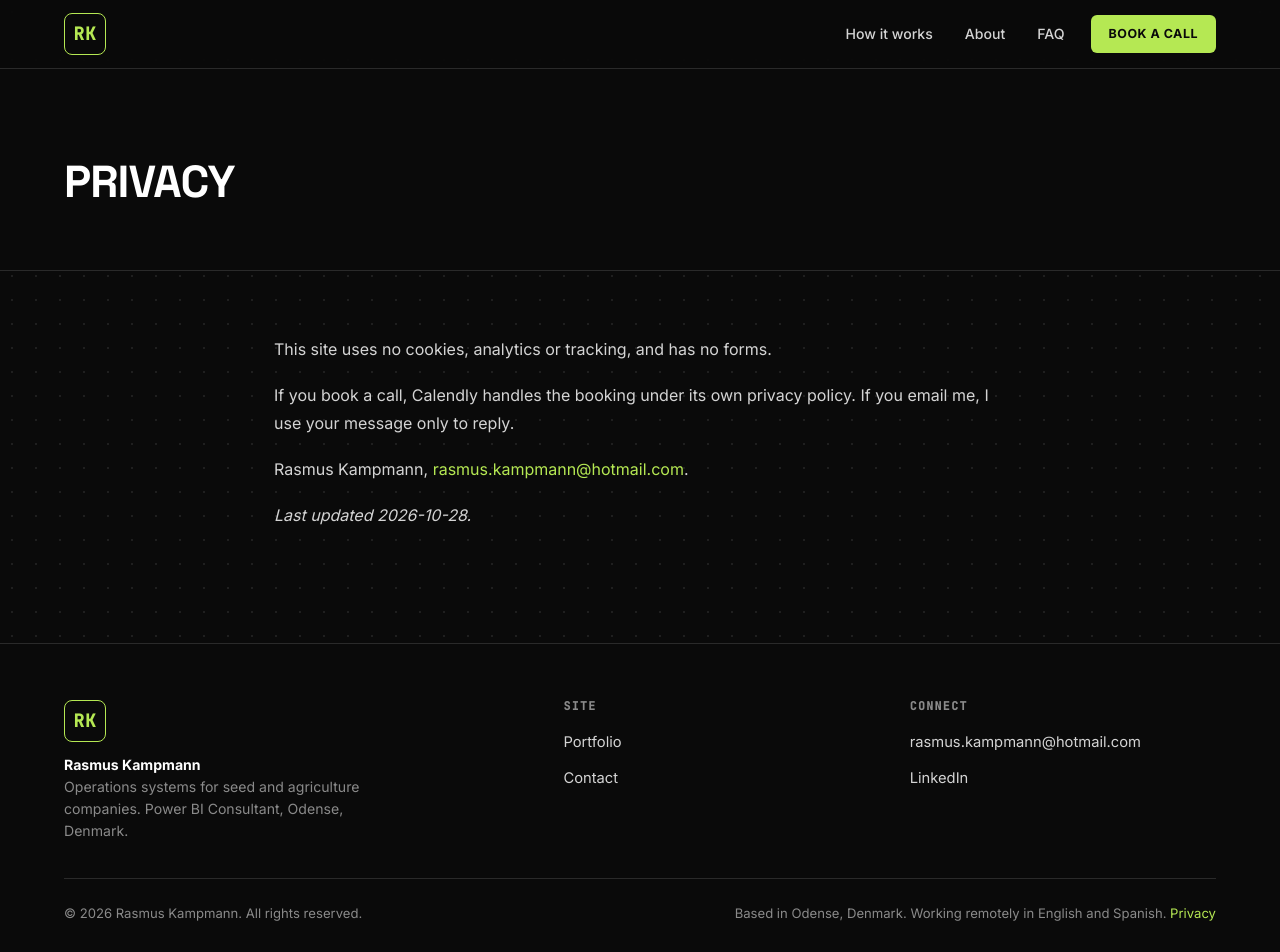
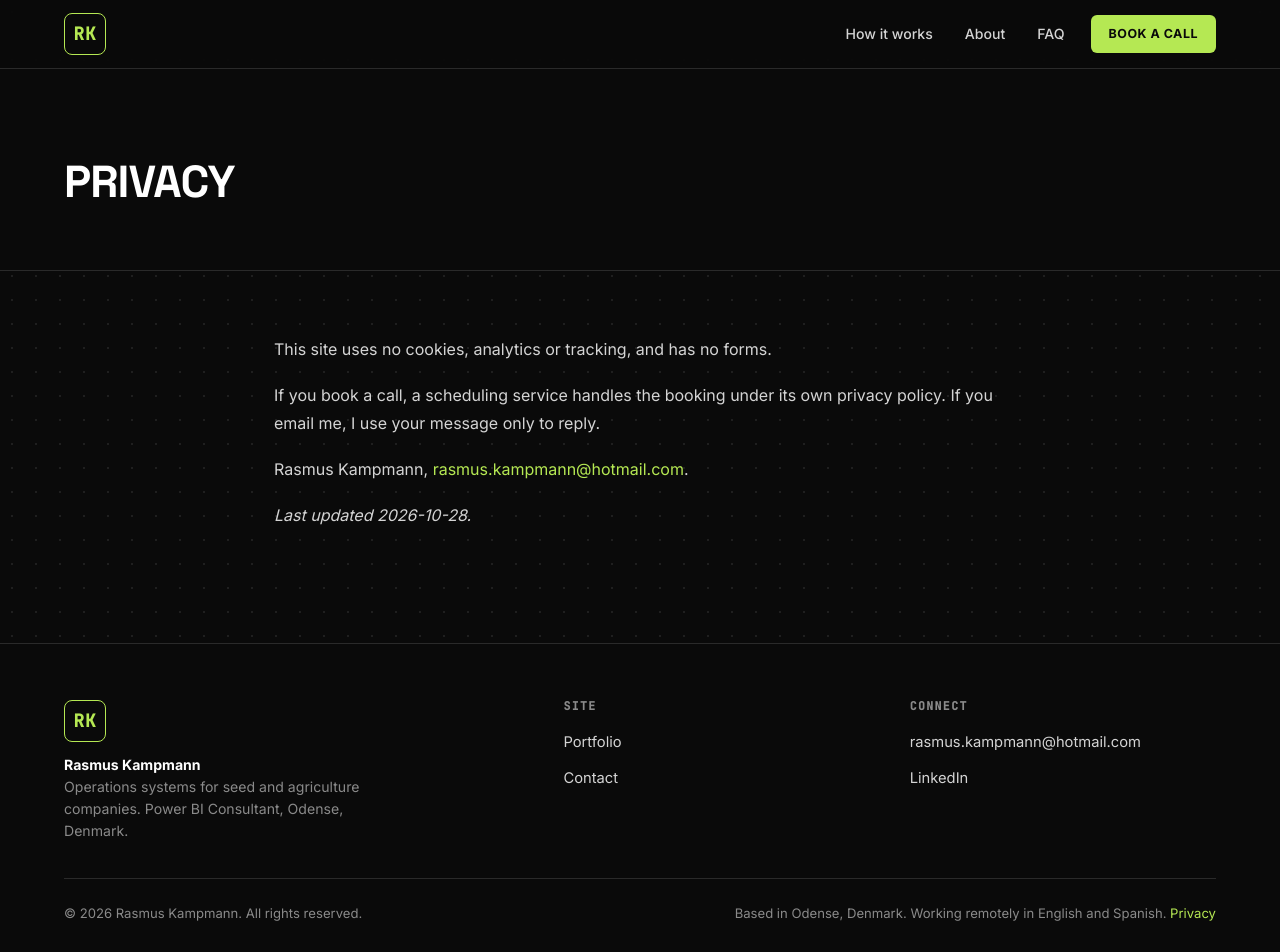
Before and after one commit to rasmuskampmann1998/rasmuskampmann.com, a Jekyll site: the page built from privacy.md, in a window 1280 px wide and 952 px high. Built offline with Jekyll 4.4.1, drawn with Linux system fonts in a browser that asks for light colours.

Commit message:
Self-host fonts (no visitor requests to a font service); privacy page says 'a scheduling service', not the vendor
Co-Authored-By: Claude Opus 5.5 <noreply@anthropic.com>

```diff
--- a/_layouts/default.html
+++ b/_layouts/default.html
@@ -8,9 +8,7 @@
   {% seo %}
   <link rel="icon" href="{{ '/favicon.svg' | relative_url }}" type="image/svg+xml" />
   <link rel="stylesheet" href="{{ '/assets/css/main.css' | relative_url }}" />
-  <link rel="preconnect" href="https://fonts.googleapis.com" />
-  <link rel="preconnect" href="https://fonts.gstatic.com" crossorigin />
-  <link href="https://fonts.googleapis.com/css2?family=Inter:wght@400;500;600;700;800&family=Space+Grotesk:wght@500;600;700&family=JetBrains+Mono:wght@400;500&display=swap" rel="stylesheet" />
+  <link rel="stylesheet" href="{{ '/assets/fonts/fonts.css' | relative_url }}" />
 </head>
 <body>
   {% include header.html %}
--- /dev/null
+++ b/assets/fonts/fonts.css
@@ -0,0 +1,181 @@
+/* Self-hosted (SIL Open Font License): Inter, Space Grotesk, JetBrains Mono. latin + latin-ext. */
+/* latin-ext */
+@font-face {
+  font-family: 'Inter';
+  font-style: normal;
+  font-weight: 400;
+  font-display: swap;
+  src: url(/assets/fonts/inter-latin-ext.woff2) format('woff2');
+  unicode-range: U+0100-02BA, U+02BD-02C5, U+02C7-02CC, U+02CE-02D7, U+02DD-02FF, U+0304, U+0308, U+0329, U+1D00-1DBF, U+1E00-1E9F, U+1EF2-1EFF, U+2020, U+20A0-20AB, U+20AD-20C4, U+2113, U+2C60-2C7F, U+A720-A7FF;
+}
+/* latin */
+@font-face {
+  font-family: 'Inter';
+  font-style: normal;
+  font-weight: 400;
+  font-display: swap;
+  src: url(/assets/fonts/inter-latin.woff2) format('woff2');
+  unicode-range: U+0000-00FF, U+0131, U+0152-0153, U+02BB-02BC, U+02C6, U+02DA, U+02DC, U+0304, U+0308, U+0329, U+2000-206F, U+20AC, U+2122, U+2191, U+2193, U+2212, U+2215, U+FEFF, U+FFFD;
+}
+/* latin-ext */
+@font-face {
+  font-family: 'Inter';
+  font-style: normal;
+  font-weight: 500;
+  font-display: swap;
+  src: url(/assets/fonts/inter-latin-ext.woff2) format('woff2');
+  unicode-range: U+0100-02BA, U+02BD-02C5, U+02C7-02CC, U+02CE-02D7, U+02DD-02FF, U+0304, U+0308, U+0329, U+1D00-1DBF, U+1E00-1E9F, U+1EF2-1EFF, U+2020, U+20A0-20AB, U+20AD-20C4, U+2113, U+2C60-2C7F, U+A720-A7FF;
+}
+/* latin */
+@font-face {
+  font-family: 'Inter';
+  font-style: normal;
+  font-weight: 500;
+  font-display: swap;
+  src: url(/assets/fonts/inter-latin.woff2) format('woff2');
+  unicode-range: U+0000-00FF, U+0131, U+0152-0153, U+02BB-02BC, U+02C6, U+02DA, U+02DC, U+0304, U+0308, U+0329, U+2000-206F, U+20AC, U+2122, U+2191, U+2193, U+2212, U+2215, U+FEFF, U+FFFD;
+}
+/* latin-ext */
+@font-face {
+  font-family: 'Inter';
+  font-style: normal;
+  font-weight: 600;
+  font-display: swap;
+  src: url(/assets/fonts/inter-latin-ext.woff2) format('woff2');
+  unicode-range: U+0100-02BA, U+02BD-02C5, U+02C7-02CC, U+02CE-02D7, U+02DD-02FF, U+0304, U+0308, U+0329, U+1D00-1DBF, U+1E00-1E9F, U+1EF2-1EFF, U+2020, U+20A0-20AB, U+20AD-20C4, U+2113, U+2C60-2C7F, U+A720-A7FF;
+}
+/* latin */
+@font-face {
+  font-family: 'Inter';
+  font-style: normal;
+  font-weight: 600;
+  font-display: swap;
+  src: url(/assets/fonts/inter-latin.woff2) format('woff2');
+  unicode-range: U+0000-00FF, U+0131, U+0152-0153, U+02BB-02BC, U+02C6, U+02DA, U+02DC, U+0304, U+0308, U+0329, U+2000-206F, U+20AC, U+2122, U+2191, U+2193, U+2212, U+2215, U+FEFF, U+FFFD;
+}
+/* latin-ext */
+@font-face {
+  font-family: 'Inter';
+  font-style: normal;
+  font-weight: 700;
+  font-display: swap;
+  src: url(/assets/fonts/inter-latin-ext.woff2) format('woff2');
+  unicode-range: U+0100-02BA, U+02BD-02C5, U+02C7-02CC, U+02CE-02D7, U+02DD-02FF, U+0304, U+0308, U+0329, U+1D00-1DBF, U+1E00-1E9F, U+1EF2-1EFF, U+2020, U+20A0-20AB, U+20AD-20C4, U+2113, U+2C60-2C7F, U+A720-A7FF;
+}
+/* latin */
+@font-face {
+  font-family: 'Inter';
+  font-style: normal;
+  font-weight: 700;
+  font-display: swap;
+  src: url(/assets/fonts/inter-latin.woff2) format('woff2');
+  unicode-range: U+0000-00FF, U+0131, U+0152-0153, U+02BB-02BC, U+02C6, U+02DA, U+02DC, U+0304, U+0308, U+0329, U+2000-206F, U+20AC, U+2122, U+2191, U+2193, U+2212, U+2215, U+FEFF, U+FFFD;
+}
+/* latin-ext */
+@font-face {
+  font-family: 'Inter';
+  font-style: normal;
+  font-weight: 800;
+  font-display: swap;
+  src: url(/assets/fonts/inter-latin-ext.woff2) format('woff2');
+  unicode-range: U+0100-02BA, U+02BD-02C5, U+02C7-02CC, U+02CE-02D7, U+02DD-02FF, U+0304, U+0308, U+0329, U+1D00-1DBF, U+1E00-1E9F, U+1EF2-1EFF, U+2020, U+20A0-20AB, U+20AD-20C4, U+2113, U+2C60-2C7F, U+A720-A7FF;
+}
+/* latin */
+@font-face {
+  font-family: 'Inter';
+  font-style: normal;
+  font-weight: 800;
+  font-display: swap;
+  src: url(/assets/fonts/inter-latin.woff2) format('woff2');
+  unicode-range: U+0000-00FF, U+0131, U+0152-0153, U+02BB-02BC, U+02C6, U+02DA, U+02DC, U+0304, U+0308, U+0329, U+2000-206F, U+20AC, U+2122, U+2191, U+2193, U+2212, U+2215, U+FEFF, U+FFFD;
+}
+/* latin-ext */
+@font-face {
+  font-family: 'JetBrains Mono';
+  font-style: normal;
+  font-weight: 400;
+  font-display: swap;
+  src: url(/assets/fonts/jetbrains-mono-latin-ext.woff2) format('woff2');
+  unicode-range: U+0100-02BA, U+02BD-02C5, U+02C7-02CC, U+02CE-02D7, U+02DD-02FF, U+0304, U+0308, U+0329, U+1D00-1DBF, U+1E00-1E9F, U+1EF2-1EFF, U+2020, U+20A0-20AB, U+20AD-20C4, U+2113, U+2C60-2C7F, U+A720-A7FF;
+}
+/* latin */
+@font-face {
+  font-family: 'JetBrains Mono';
+  font-style: normal;
+  font-weight: 400;
+  font-display: swap;
+  src: url(/assets/fonts/jetbrains-mono-latin.woff2) format('woff2');
+  unicode-range: U+0000-00FF, U+0131, U+0152-0153, U+02BB-02BC, U+02C6, U+02DA, U+02DC, U+0304, U+0308, U+0329, U+2000-206F, U+20AC, U+2122, U+2191, U+2193, U+2212, U+2215, U+FEFF, U+FFFD;
+}
+/* latin-ext */
+@font-face {
+  font-family: 'JetBrains Mono';
+  font-style: normal;
+  font-weight: 500;
+  font-display: swap;
+  src: url(/assets/fonts/jetbrains-mono-latin-ext.woff2) format('woff2');
+  unicode-range: U+0100-02BA, U+02BD-02C5, U+02C7-02CC, U+02CE-02D7, U+02DD-02FF, U+0304, U+0308, U+0329, U+1D00-1DBF, U+1E00-1E9F, U+1EF2-1EFF, U+2020, U+20A0-20AB, U+20AD-20C4, U+2113, U+2C60-2C7F, U+A720-A7FF;
+}
+/* latin */
+@font-face {
+  font-family: 'JetBrains Mono';
+  font-style: normal;
+  font-weight: 500;
+  font-display: swap;
+  src: url(/assets/fonts/jetbrains-mono-latin.woff2) format('woff2');
+  unicode-range: U+0000-00FF, U+0131, U+0152-0153, U+02BB-02BC, U+02C6, U+02DA, U+02DC, U+0304, U+0308, U+0329, U+2000-206F, U+20AC, U+2122, U+2191, U+2193, U+2212, U+2215, U+FEFF, U+FFFD;
+}
+/* latin-ext */
+@font-face {
+  font-family: 'Space Grotesk';
+  font-style: normal;
+  font-weight: 500;
+  font-display: swap;
+  src: url(/assets/fonts/space-grotesk-latin-ext.woff2) format('woff2');
+  unicode-range: U+0100-02BA, U+02BD-02C5, U+02C7-02CC, U+02CE-02D7, U+02DD-02FF, U+0304, U+0308, U+0329, U+1D00-1DBF, U+1E00-1E9F, U+1EF2-1EFF, U+2020, U+20A0-20AB, U+20AD-20C4, U+2113, U+2C60-2C7F, U+A720-A7FF;
+}
+/* latin */
+@font-face {
+  font-family: 'Space Grotesk';
+  font-style: normal;
+  font-weight: 500;
+  font-display: swap;
+  src: url(/assets/fonts/space-grotesk-latin.woff2) format('woff2');
+  unicode-range: U+0000-00FF, U+0131, U+0152-0153, U+02BB-02BC, U+02C6, U+02DA, U+02DC, U+0304, U+0308, U+0329, U+2000-206F, U+20AC, U+2122, U+2191, U+2193, U+2212, U+2215, U+FEFF, U+FFFD;
+}
+/* latin-ext */
+@font-face {
+  font-family: 'Space Grotesk';
+  font-style: normal;
+  font-weight: 600;
+  font-display: swap;
+  src: url(/assets/fonts/space-grotesk-latin-ext.woff2) format('woff2');
+  unicode-range: U+0100-02BA, U+02BD-02C5, U+02C7-02CC, U+02CE-02D7, U+02DD-02FF, U+0304, U+0308, U+0329, U+1D00-1DBF, U+1E00-1E9F, U+1EF2-1EFF, U+2020, U+20A0-20AB, U+20AD-20C4, U+2113, U+2C60-2C7F, U+A720-A7FF;
+}
+/* latin */
+@font-face {
+  font-family: 'Space Grotesk';
+  font-style: normal;
+  font-weight: 600;
+  font-display: swap;
+  src: url(/assets/fonts/space-grotesk-latin.woff2) format('woff2');
+  unicode-range: U+0000-00FF, U+0131, U+0152-0153, U+02BB-02BC, U+02C6, U+02DA, U+02DC, U+0304, U+0308, U+0329, U+2000-206F, U+20AC, U+2122, U+2191, U+2193, U+2212, U+2215, U+FEFF, U+FFFD;
+}
+/* latin-ext */
+@font-face {
+  font-family: 'Space Grotesk';
+  font-style: normal;
+  font-weight: 700;
+  font-display: swap;
+  src: url(/assets/fonts/space-grotesk-latin-ext.woff2) format('woff2');
+  unicode-range: U+0100-02BA, U+02BD-02C5, U+02C7-02CC, U+02CE-02D7, U+02DD-02FF, U+0304, U+0308, U+0329, U+1D00-1DBF, U+1E00-1E9F, U+1EF2-1EFF, U+2020, U+20A0-20AB, U+20AD-20C4, U+2113, U+2C60-2C7F, U+A720-A7FF;
+}
+/* latin */
+@font-face {
+  font-family: 'Space Grotesk';
+  font-style: normal;
+  font-weight: 700;
+  font-display: swap;
+  src: url(/assets/fonts/space-grotesk-latin.woff2) format('woff2');
+  unicode-range: U+0000-00FF, U+0131, U+0152-0153, U+02BB-02BC, U+02C6, U+02DA, U+02DC, U+0304, U+0308, U+0329, U+2000-206F, U+20AC, U+2122, U+2191, U+2193, U+2212, U+2215, U+FEFF, U+FFFD;
+}
--- a/privacy.md
+++ b/privacy.md
@@ -14,7 +14,7 @@ description: Privacy on this website.
 <div class="page-body">
 
   <p>This site uses no cookies, analytics or tracking, and has no forms.</p>
-  <p>If you book a call, Calendly handles the booking under its own privacy policy. If you email me, I use your message only to reply.</p>
+  <p>If you book a call, a scheduling service handles the booking under its own privacy policy. If you email me, I use your message only to reply.</p>
   <p>Rasmus Kampmann, <a href="mailto:{{ site.author.email }}">{{ site.author.email }}</a>.</p>
 
   <p><em>Last updated 2026-10-28.</em></p>
```
Also changed, not shown: assets/fonts/inter-latin-ext.woff2 (added), assets/fonts/inter-latin.woff2 (added), assets/fonts/jetbrains-mono-latin-ext.woff2 (added), assets/fonts/jetbrains-mono-latin.woff2 (added), assets/fonts/space-grotesk-latin-ext.woff2 (added), assets/fonts/space-grotesk-latin.woff2 (added).
